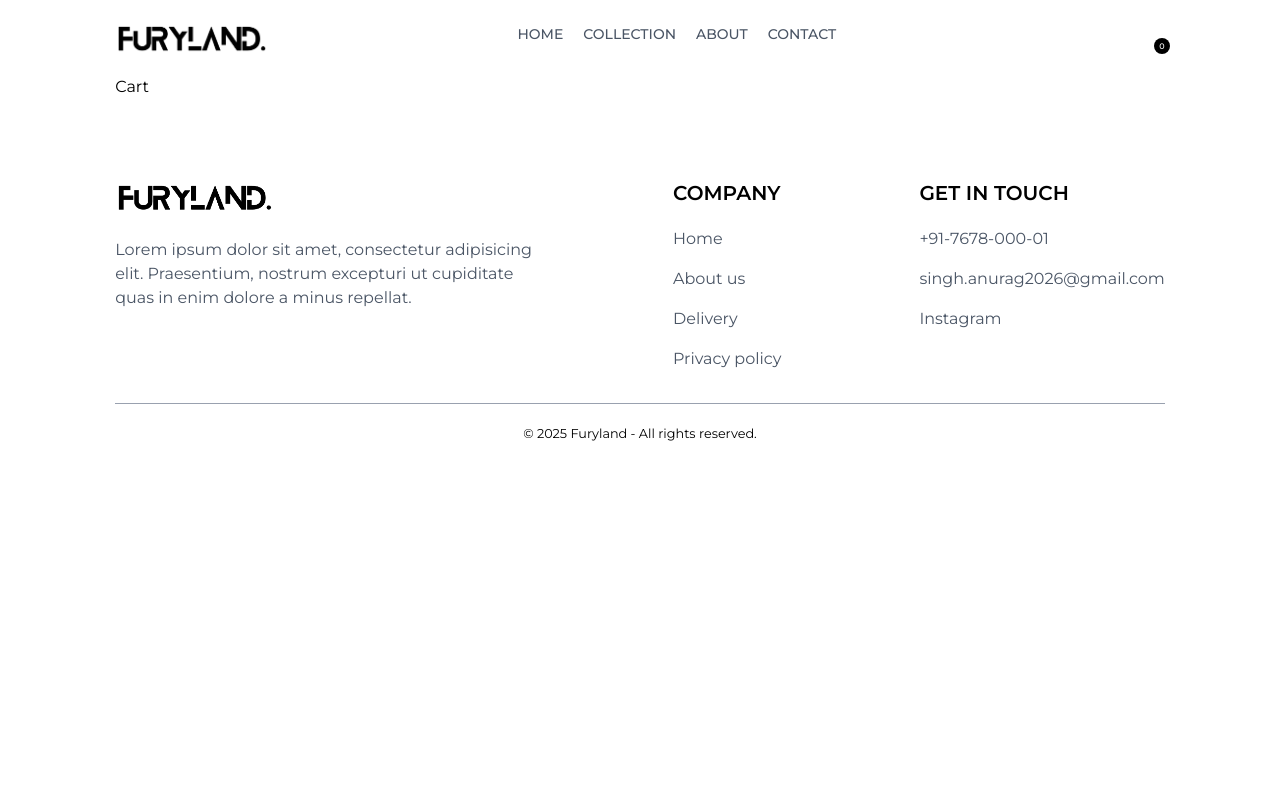
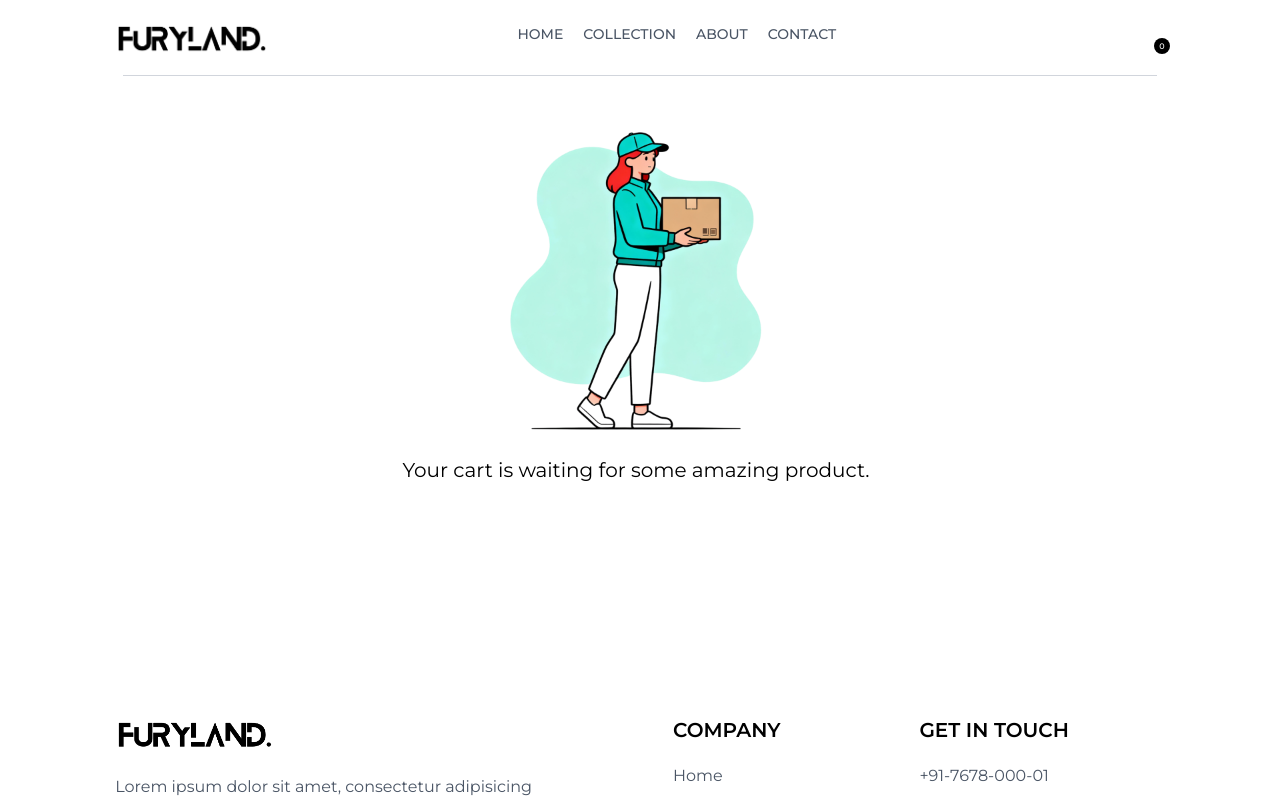
Before and after one commit to Anurag-Singh-0/FuryLand, a React (Vite) app in the folder frontend/: page /cart in a window 1280 px wide. Shown: the top 800 px of the page. Built offline with nearby package versions, Linux system fonts and the light colour scheme; some icons are missing.

Commit message:
Adding images

```diff
--- a/frontend/src/Images.jsx
+++ b/frontend/src/Images.jsx
@@ -72,7 +72,10 @@ import jacket1a from "./assets/ProductImages/jacket1a.jpg";
 import jacket1b from "./assets/ProductImages/jacket1b.jpg";
 import jacket1c from "./assets/ProductImages/jacket1c.jpg";
 
+import emptyCartPng from "./assets/WebsiteAssets/emptyCart.png";
+
 export const images = {
+  emptyCartPng,
   logoDark,
   aboutImage,
   clothCover,
--- a/frontend/src/components/Hero.jsx
+++ b/frontend/src/components/Hero.jsx
@@ -1,5 +1,6 @@
 import { images } from "../Images";
 import { motion } from "framer-motion";
+import Button from "@mui/material/Button";
 
 function Hero() {
   return (
@@ -19,9 +20,9 @@ function Hero() {
           cozy perfection. Crafted for those who love to stand out effortlessly,
           even in the coldest moments.
         </p>
-        <button className="mt-4 px-4 py-2 bg-black text-white rounded cursor-pointer">
+        <Button className="mt-4 !bg-black !text-white rounded cursor-pointer">
           Shop Now
-        </button>
+        </Button>
       </div>
 
       {/* Right Section */}
--- a/frontend/src/components/NewsletterBox.jsx
+++ b/frontend/src/components/NewsletterBox.jsx
@@ -21,12 +21,12 @@ function NewsletterBox() {
           className="outline-none p-2 w-full sm:flex-1"
           required
         />
-        <button
+        <b  utton
           className=" bg-black text-white text-xs px-10 py-4 cursor-pointer"
           type="submit"
         >
           SUBSCRIBE
-        </button>
+        </b>
       </form>
     </div>
   );
--- a/frontend/src/pages/Cart.jsx
+++ b/frontend/src/pages/Cart.jsx
@@ -1,9 +1,185 @@
- import React from 'react'
+import { useContext, useEffect, useState } from "react";
+import { ShopContext } from "../context/ShopContext";
+import DeleteIcon from "@mui/icons-material/Delete";
+import Button from "@mui/material/Button";
+import { images } from "../Images";
 
 function Cart() {
+  const { delivaryFee, currency, Products, cartItems, removeFromCart } =
+    useContext(ShopContext);
+  const [cartData, setCartData] = useState([]);
+
+  // Convert cartItems object → usable array
+  useEffect(() => {
+    const tempData = [];
+    for (const productId in cartItems) {
+      const product = Products.find((p) => p.id === Number(productId));
+      if (product) {
+        for (const size in cartItems[productId]) {
+          const quantity = cartItems[productId][size];
+          tempData.push({
+            id: product.id,
+            brand: product.brand,
+            desc: product.desc,
+            price: product.price,
+            image: product.image[0],
+            size,
+            quantity,
+          });
+        }
+      }
+    }
+    setCartData(tempData);
+  }, [cartItems, Products]);
+
+  // Calculate totals
+  const subtotal = cartData.reduce(
+    (acc, item) => acc + item.price * item.quantity,
+    0
+  );
+  const total = subtotal + delivaryFee;
+
   return (
-    <div>Cart</div>
-  )
+    <div className="w-full px-4 md:px-2 pb-8">
+      <hr className="text-gray-300 mb-5" />
+      {/* <h1 className="text-3xl font-semibold uppercase mb-4">
+        Your <span className="text-blue-700">Cart</span>
+      </h1> */}
+
+      <div className="flex flex-col lg:flex-row gap-8">
+        {/* LEFT SECTION */}
+        <div className="flex-1 flex flex-col">
+          {/* Place Order Button */}
+
+          {cartData.length === 0 ? (
+            ""
+          ) : (
+            <div className="mb-3 flex justify-end">
+              <Button
+                variant="contained"
+                className="!bg-black !text-white !px-6 !py-2 uppercase !text-sm"
+              >
+                Place Order
+              </Button>
+            </div>
+          )}
+
+          {/* Scrollable Cart List */}
+          <div
+            className="flex flex-col gap-6 pr-2 overflow-y-scroll"
+            style={{
+              maxHeight: "70vh",
+              scrollbarWidth: "none", // Firefox
+              msOverflowStyle: "none", // IE
+            }}
+          >
+            <style>{`
+              /* Hide scrollbar for Chrome, Safari, Opera */
+              .scrollbar-hide::-webkit-scrollbar {
+                display: none;
+              }
+            `}</style>
+
+            {cartData.length === 0 ? (
+              <div className="flex justify-center items-center flex-col mb-30">
+                <img
+                  src={images.emptyCartPng}
+                  alt="Empty Cart"
+                  className="w-90"
+                />
+                <span className="text-sm sm:text-xl text-center">
+                  Your cart is waiting for some amazing product.
+                </span>
+              </div>
+            ) : (
+              cartData.map((item) => (
+                <div
+                  key={`${item.id}-${item.size}`}
+                  className="flex flex-col sm:flex-row items-center justify-between border-b border-gray-300 pb-5"
+                >
+                  {/* Product Info */}
+                  <div className="flex items-center gap-5 w-full sm:w-auto">
+                    <img
+                      src={item.image}
+                      alt={item.desc}
+                      className="w-24 h-28 object-cover rounded-md"
+                    />
+                    <div>
+                      <h3 className="font-semibold text-lg">{item.brand}</h3>
+                      <p className="text-gray-600 text-sm">{item.desc}</p>
+                      <p className="text-black font-semibold mt-1">
+                        {currency}
+                        {item.price}
+                      </p>
+                      <span className="inline-block mt-2 border border-gray-400 px-3 py-1 text-sm rounded">
+                        Size: {item.size}
+                      </span>
+                    </div>
+                  </div>
+
+                  {/* Quantity + Remove */}
+                  <div className="flex items-center gap-3 mt-3 sm:mt-0">
+                    <div className=" flex justify-between items-center gap-4">
+                      <button className="cursor-pointer border border-gray-600 text-black px-2 rounded-sm">
+                        -
+                      </button>
+                      <span>{item.quantity}</span>
+                      <button className="cursor-pointer border border-gray-600 text-black px- px-2 rounded-sm">
+                        +
+                      </button>
+                    </div>
+                    <button
+                      onClick={() => removeFromCart(item.id, item.size)}
+                      className="text-red-500 hover:text-red-700 cursor-pointer"
+                    >
+                      <DeleteIcon />
+                    </button>
+                  </div>
+                </div>
+              ))
+            )}
+          </div>
+        </div>
+
+        {/* RIGHT SECTION - STICKY TOTALS */}
+        {cartData.length === 0 ? (
+          " "
+        ) : (
+          <div className="lg:w-1/3 w-full">
+            <div className="border border-gray-300 rounded-lg p-6 shadow-sm sticky top-5">
+              <h3 className="text-xl font-semibold mb-4 border-b pb-2">
+                CART <span className="text-blue-700">TOTALS</span>
+              </h3>
+
+              <div className="flex justify-between py-3 border-b">
+                <span>Subtotal</span>
+                <span className="font-medium">
+                  {currency}
+                  {subtotal.toFixed(2)}
+                </span>
+              </div>
+
+              <div className="flex justify-between py-3 border-b">
+                <span>Shipping Fee</span>
+                <span className="font-medium">
+                  {currency}
+                  {delivaryFee.toFixed(2)}
+                </span>
+              </div>
+
+              <div className="flex justify-between py-3 font-semibold text-lg">
+                <span>Total</span>
+                <span>
+                  {currency}
+                  {total.toFixed(2)}
+                </span>
+              </div>
+            </div>
+          </div>
+        )}
+      </div>
+    </div>
+  );
 }
 
-export default Cart
+export default Cart;
--- a/frontend/src/pages/Contact.jsx
+++ b/frontend/src/pages/Contact.jsx
@@ -1,6 +1,7 @@
 import Title from "../components/Title";
 import { images } from "../Images";
 import NewsletterBox from "../components/NewsletterBox"
+import Button from "@mui/material/Button";
 
 function Contact() {
   return (
@@ -41,9 +42,9 @@ function Contact() {
                 Careers at FuryLand
               </h1>
               <p>Learn more about our teams and job openings.</p>
-              <button className="px-4 py-2 outline rounded cursor-pointer hover:bg-black hover:text-white transition-all duration-200">
+              <Button className="px-4 py-2 !border !border-black rounded cursor-pointer !text-black hover:!bg-black hover:!text-white transition-all duration-200">
                 Explore Jobs
-              </button>
+              </Button>
             </div>
           </div>
         </div>
--- a/frontend/src/pages/Product.jsx
+++ b/frontend/src/pages/Product.jsx
@@ -75,17 +75,17 @@ function Product() {
             <p className="font-medium">Select Size</p>
             <div className="flex gap-2">
               {productData.sizes.map((item, idx) => (
-                <button
+                <Button
                   onClick={() => setSize(item)}
-                  className={`py-2 px-4 rounded-sm cursor-pointer ${
+                  className={`!text-black py-2 px-4 rounded-sm cursor-pointer ${
                     item === size
-                      ? "bg-black text-white"
-                      : "border border-black/20"
+                      ? "!bg-black !text-white"
+                      : "!border !border-black/20"
                   }`}
                   key={idx}
                 >
                   {item}
-                </button>
+                </Button>
               ))}
             </div>
           </div>
```
Also changed, not shown: frontend/src/context/ShopContext.jsx (+27 -1 lines), frontend/src/assets/WebsiteAssets/emptyCart.png (added).
